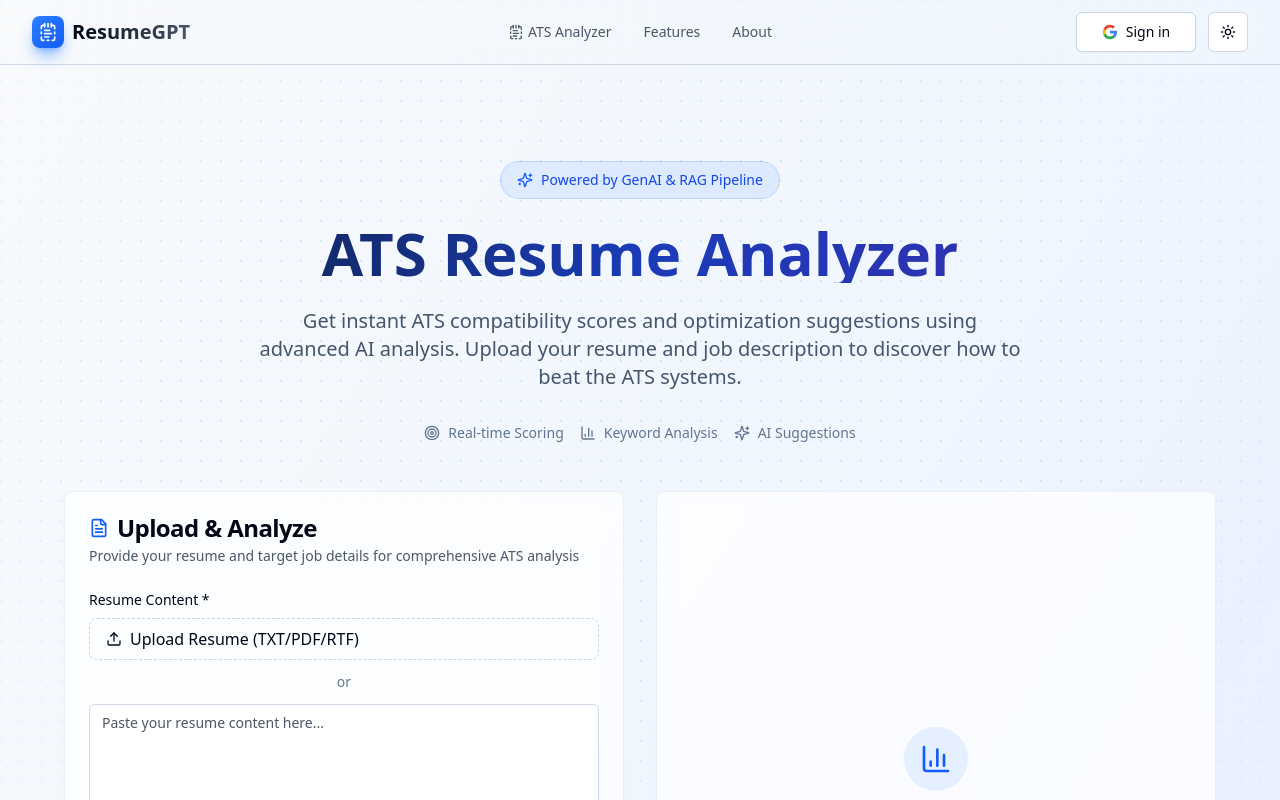
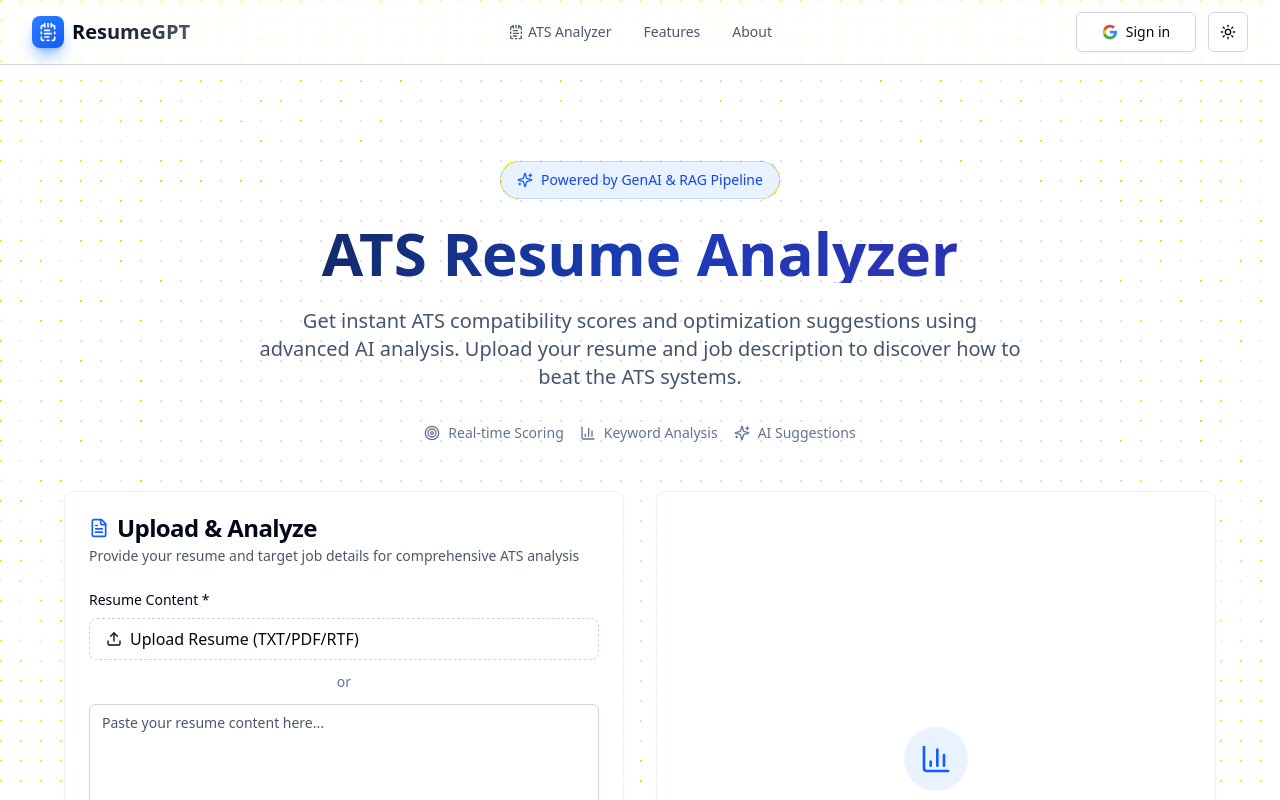
Before and after one commit to decodewithdeepak/resume-gpt, a Next.js app: page /ats-analyzer in a window 1280 px wide. Shown: the top 800 px of the page. Built offline with nearby package versions, Linux system fonts and the light colour scheme; no server answers.

Commit message:
Refactor ATSAnalysisPage: Simplify background styling and enhance visual contrast

```diff
--- a/app/ats-analyzer/page.tsx
+++ b/app/ats-analyzer/page.tsx
@@ -251,7 +251,7 @@
   };
 
   return (
-    <div className="min-h-screen bg-gradient-to-br from-slate-50 via-blue-50 to-indigo-100 dark:from-slate-950 dark:via-blue-950 dark:to-indigo-950">
+    <div className="min-h-screen ">
       <Header />
 
       {/* Background Pattern */}
@@ -261,7 +261,7 @@
         cx={1}
         cy={1}
         cr={1}
-        className="fill-blue-500/20 dark:fill-blue-400/20"
+        className="fill-blue-500/30 dark:fill-blue-400/30"
       />
 
       <div className="relative z-10 pt-24 pb-20">
```
